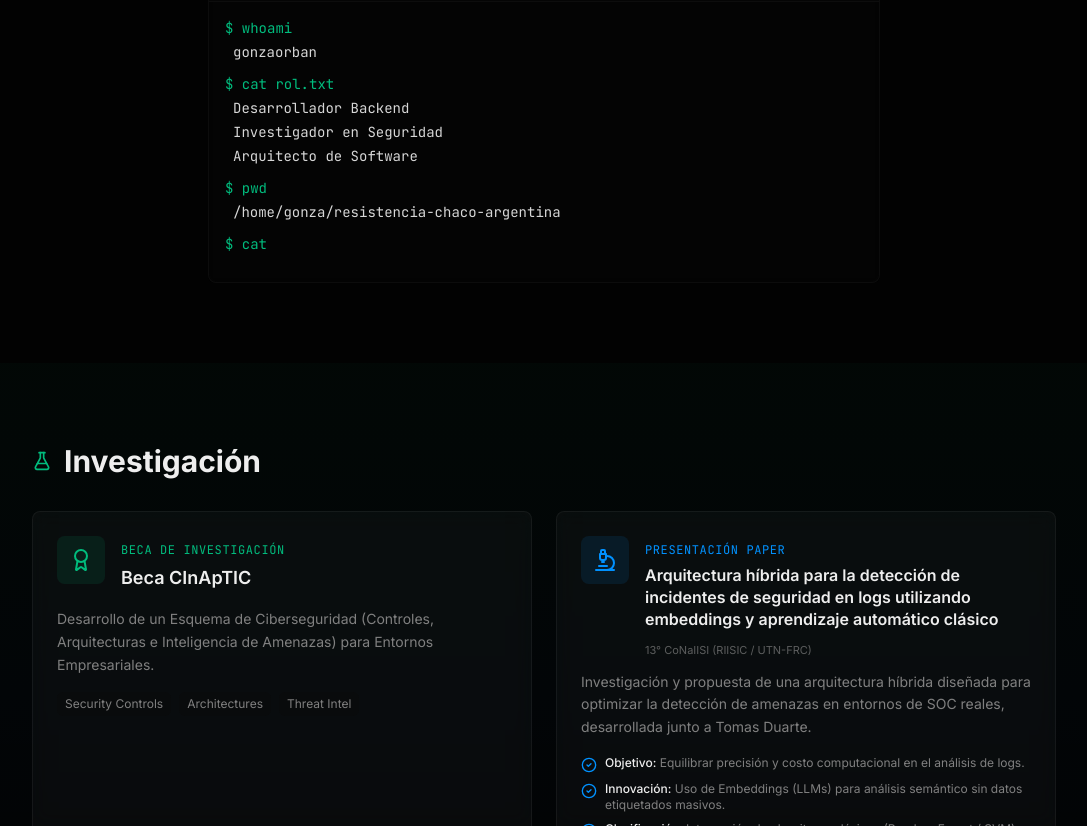
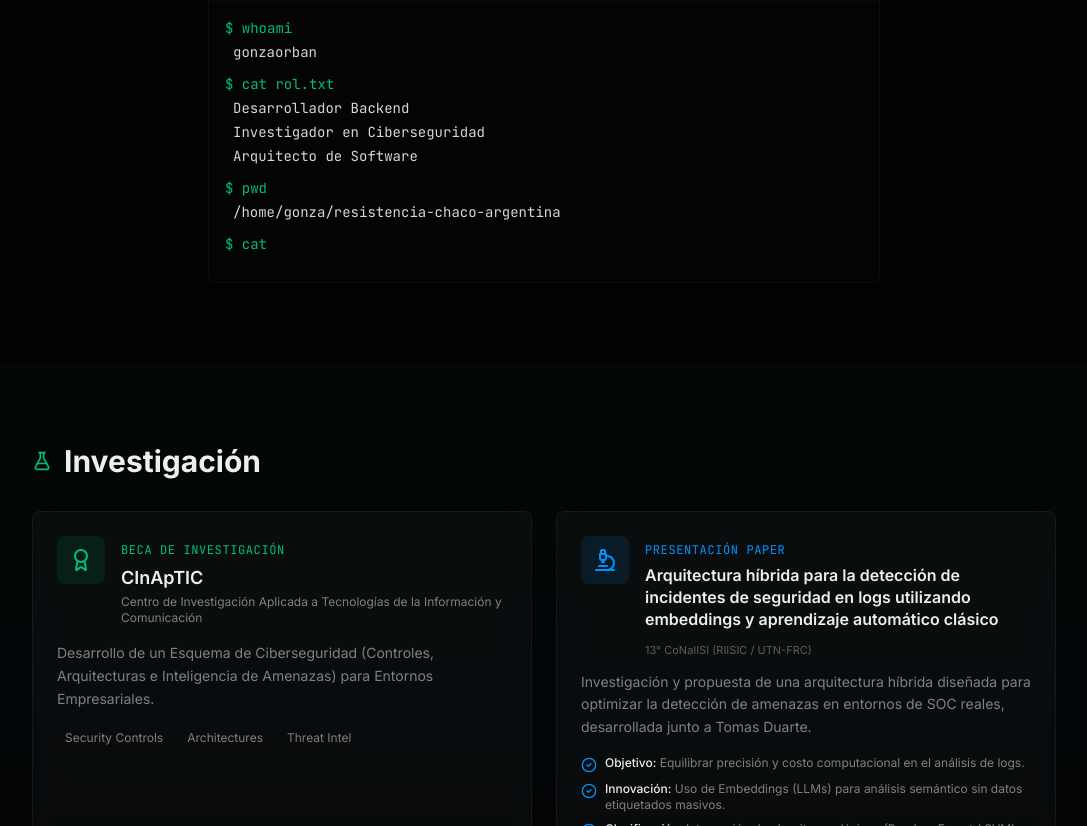
Before and after one commit to gonzaorban/portfolio, a Next.js app: page / in a window 1280 px wide. Shown: the part 440-1266 px from the top of the page, without its empty margins (96-1183 px from the left). Built offline with nearby package versions, Linux system fonts and the light colour scheme.

Commit message:
feat: update titles in terminal and research section
Change "Investigador en Seguridad" to "Investigador en Ciberseguridad" and "Beca CInApTIC" to "CInApTIC" with subtitle and smaller font.

Co-authored-by: Gonzalo Tomás Orban <183670355+gonzaorban@users.noreply.github.com>

```diff
--- a/components/research-spotlight.tsx
+++ b/components/research-spotlight.tsx
@@ -37,8 +37,11 @@ export function ResearchSpotlight() {
               <div>
                 <span className="text-xs font-mono text-primary uppercase tracking-wider">Beca de Investigación</span>
                 <h3 className="text-lg font-semibold mt-1 group-hover:text-primary transition-colors">
-                  Beca CInApTIC
+                  CInApTIC
                 </h3>
+                <p className="text-xs text-muted-foreground mt-0.5">
+                  Centro de Investigación Aplicada a Tecnologías de la Información y Comunicación
+                </p>
               </div>
             </div>
             <p className="text-muted-foreground text-sm leading-relaxed">
--- a/components/terminal.tsx
+++ b/components/terminal.tsx
@@ -5,7 +5,7 @@ import { motion } from "framer-motion"
 
 const commands = [
   { prompt: "$ whoami", output: ["gonzaorban"] },
-  { prompt: "$ cat rol.txt", output: ["Desarrollador Backend", "Investigador en Seguridad", "Arquitecto de Software"] },
+  { prompt: "$ cat rol.txt", output: ["Desarrollador Backend", "Investigador en Ciberseguridad", "Arquitecto de Software"] },
   { prompt: "$ pwd", output: ["/home/gonza/resistencia-chaco-argentina"] },
   { prompt: "$ cat estado.txt", output: ["4to Año - Ingeniería en Sistemas de Información @ UTN", "Becario de Investigación CInApTIC"] },
 ]
```
